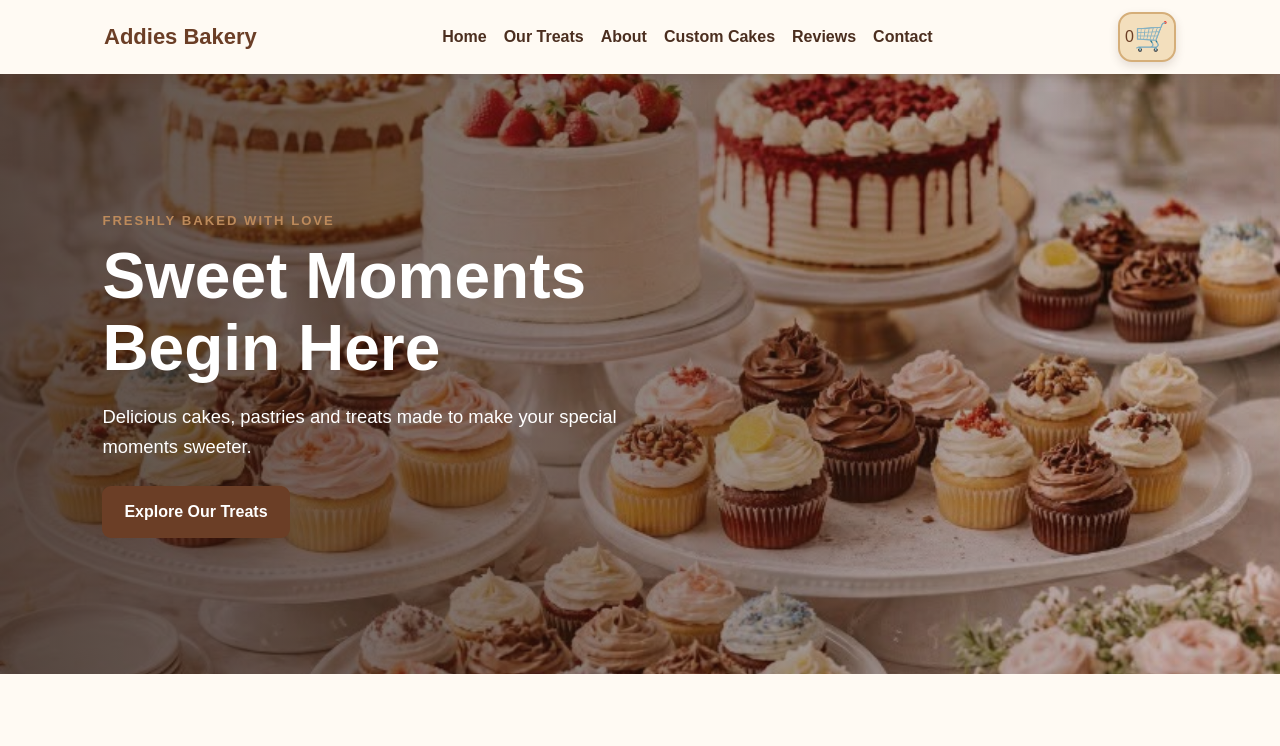
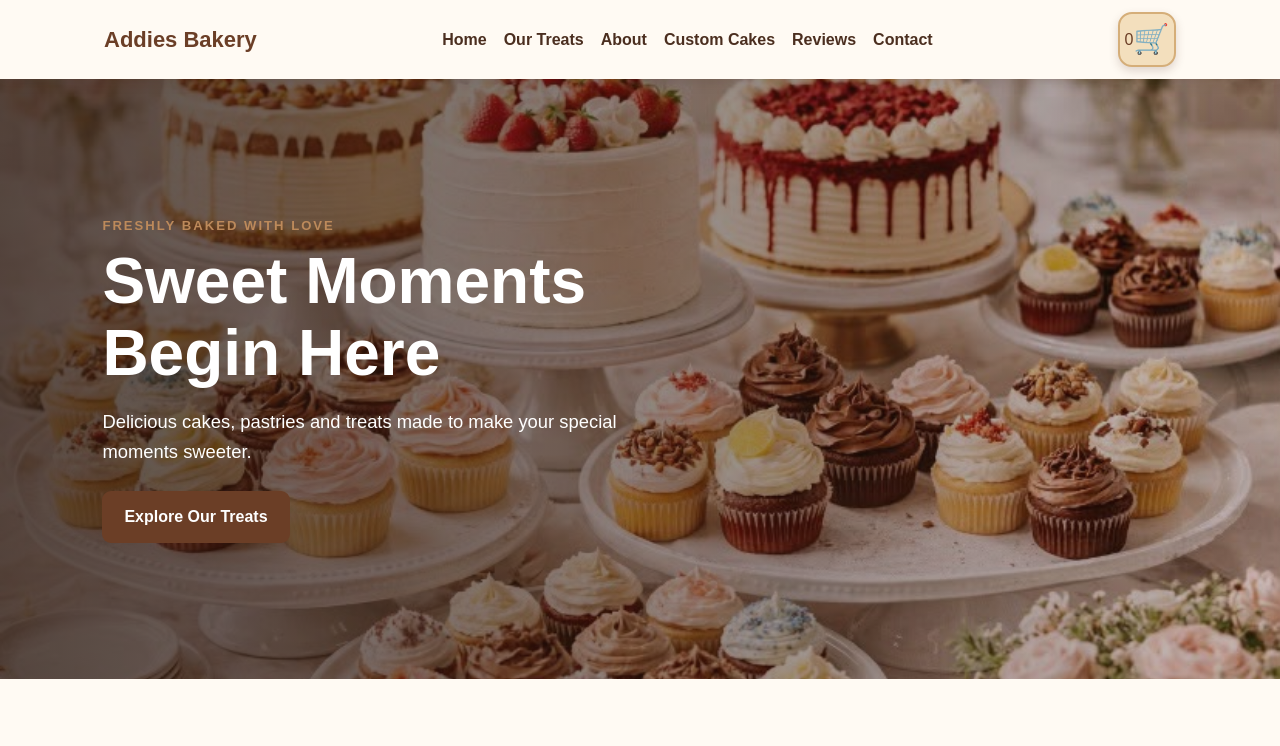
Before and after one commit to Joseph9-tech/Addies-bakery, a plain HTML site: page index.html in a window 1280 px wide. Shown: the top 746 px of the page. Drawn offline with Linux system fonts and the light colour scheme.

Commit message:
Update style.css

```diff
--- a/style.css
+++ b/style.css
@@ -1650,3 +1650,54 @@ body.product-modal-open {
     font-size: 29px;
   }
 }
+/* =====================================
+   FORCE SHOPPING CART STYLE ON ALL DEVICES
+===================================== */
+
+.cart-button {
+  display: flex !important;
+  align-items: center !important;
+  justify-content: center !important;
+
+  width: 58px !important;
+  height: 55px !important;
+  padding: 0 !important;
+
+  background: #f3dfbd !important;
+  color: #6b3e26 !important;
+  border: 2px solid #d5ae79 !important;
+  border-radius: 14px !important;
+
+  box-shadow: 0 4px 10px rgba(75, 46, 31, 0.18) !important;
+}
+
+.cart-button .cart-text {
+  display: none !important;
+}
+
+.cart-button .cart-icon {
+  display: inline-block !important;
+  font-size: 29px !important;
+  line-height: 1 !important;
+}
+
+.cart-button:hover {
+  background: #6b3e26 !important;
+  color: #ffffff !important;
+  border-color: #6b3e26 !important;
+  transform: translateY(-2px);
+}
+
+/* Mobile cart */
+@media (max-width: 600px) {
+  .cart-button {
+    width: 58px !important;
+    height: 58px !important;
+    background: #f3dfbd !important;
+    border: 2px solid #d5ae79 !important;
+  }
+
+  .cart-button .cart-icon {
+    font-size: 29px !important;
+  }
+}
```
